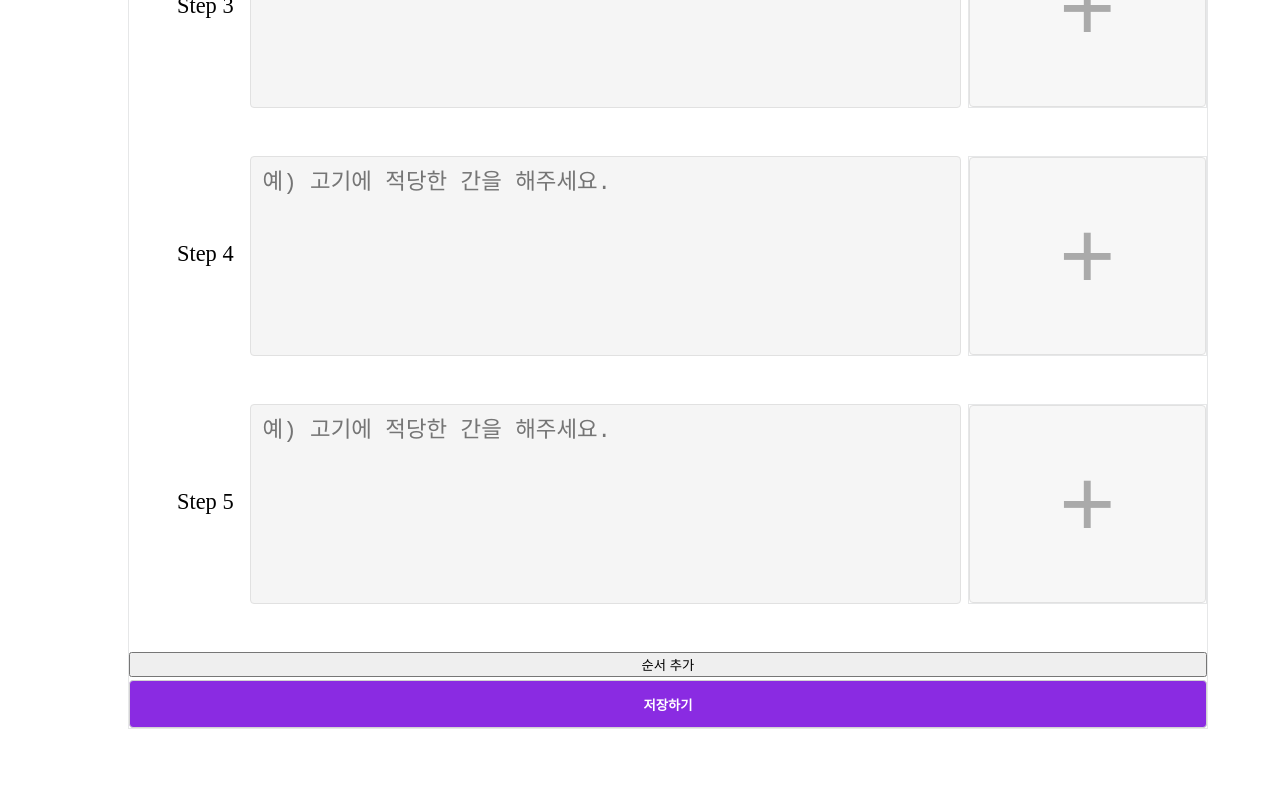
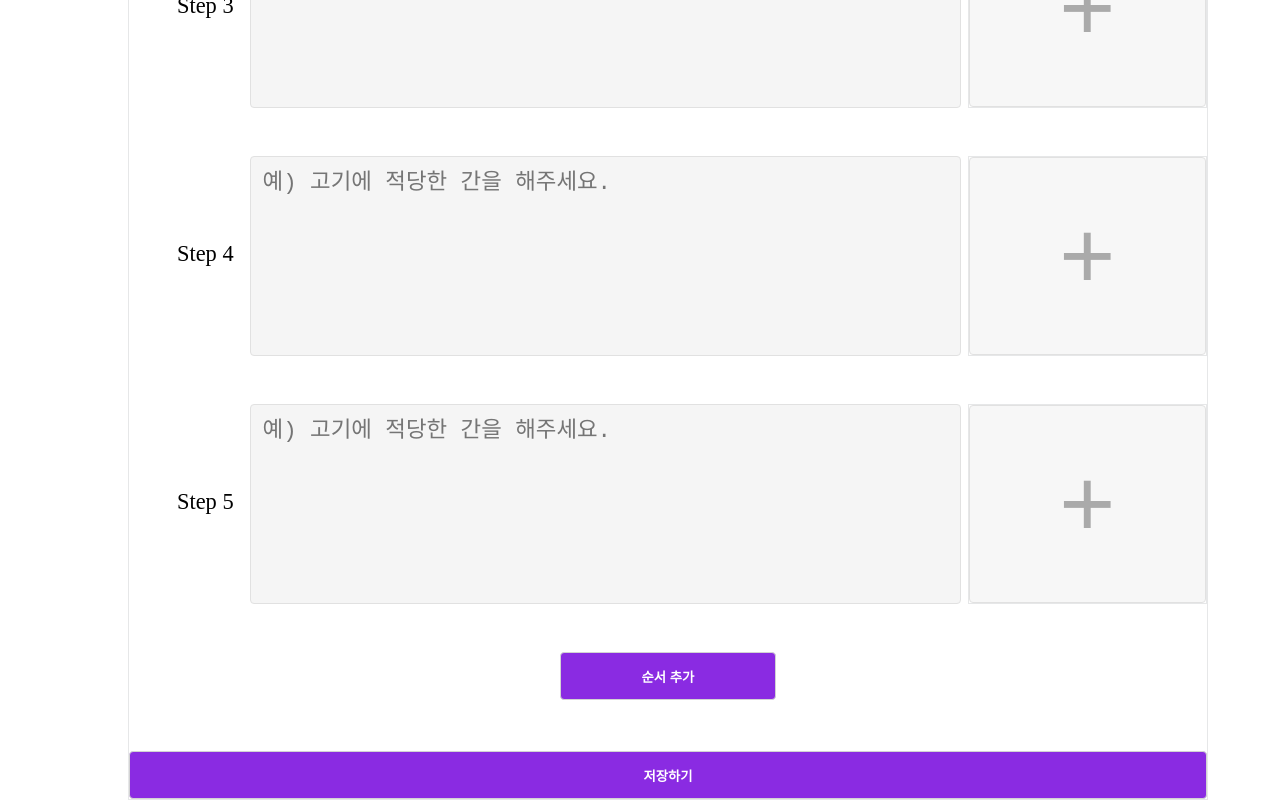
Before and after one commit to codestates/Homemade-client, a React (Create React App) app: page /postrecipe in a window 1280 px wide. Shown: the part 1491-2291 px from the top of the page. Before the commit the page ends 2220 px from the top, so only its background shows below. Built offline with nearby package versions, Linux system fonts and the light colour scheme.

Commit message:
[client]UPDATE add step function, add step button

```diff
--- a/src/compoments/SubmitRecipeForm.js
+++ b/src/compoments/SubmitRecipeForm.js
@@ -83,13 +83,13 @@ export default function SubmitRecipeForm({
               alt="test"
               src={previews.thumbnail}
             />
-            <PickImageButton
+            <PickImageBtn
               active={!previews.thumbnail}
               type="button"
               onClick={() => thumbnailRef.current.click()}
             >
               +
-            </PickImageButton>
+            </PickImageBtn>
             <Announcement active={!previews.thumbnail}>
               대표사진 등록하기
             </Announcement>
@@ -125,22 +125,22 @@ export default function SubmitRecipeForm({
                     alt={`step${step}`}
                     src={previews[`step${step}`]}
                   />
-                  <PickImageButton
-                    active={!previews[step]}
+                  <PickImageBtn
+                    active={!previews[`step${step}`]}
                     type="button"
                     onClick={() => stepRefs.current[i].click()}
                   >
                     +
-                  </PickImageButton>
+                  </PickImageBtn>
                 </ImageWrap>
               </RecipePreview>
             </StepWrap>
           );
         })}
       </RecipeSequence>
-      <button type="button" onClick={() => AddStep()}>
+      <AddStepBtn type="button" onClick={() => AddStep()}>
         순서 추가
-      </button>
+      </AddStepBtn>
       <RecipeSaveWrap>
         <SaveBtn type="button" onClick={handleUpload}>
           저장하기
@@ -276,7 +276,7 @@ const Preview = styled.img`
   `}
 `;
 
-const PickImageButton = styled.button`
+const PickImageBtn = styled.button`
   display: none;
   width: 100%;
   height: 100%;
@@ -328,6 +328,12 @@ const Announcement = styled.div`
     `
     display:block;
     margin-top: 2rem;
-  font-size: 1rem;
+    font-size: 1rem;
   `}
 `;
+
+const AddStepBtn = styled(SaveBtn)`
+  width: 20%;
+  margin: 0 auto;
+  margin-bottom: 3rem;
+`;
--- a/src/pages/SubmitRecipe.js
+++ b/src/pages/SubmitRecipe.js
@@ -1,6 +1,7 @@
 /* eslint-disable no-restricted-syntax */
 import React, { useState, useRef, useEffect } from "react";
 import PropTypes from "prop-types";
+// import axios from "axios";
 import SubmitRecipeForm from "../compoments/SubmitRecipeForm";
 
 export default function SubmitRecipe({ accessToken }) {
@@ -66,7 +67,8 @@ export default function SubmitRecipe({ accessToken }) {
   const handleUpload = async () => {
     const fd = new FormData();
     Object.keys(images).forEach(key => {
-      fd.append(key, images[key], "imgs");
+      console.log(key);
+      fd.append("imgs", images[key], key);
     });
     // images.forEach(obj => {
     //   fd.append("images", obj.image, obj.name);
@@ -93,8 +95,9 @@ export default function SubmitRecipe({ accessToken }) {
       console.log(`${pair[0]}, ${pair[1]}`);
     }
     console.log(content, accessToken);
-    // const response = await  axios.post('/', fd,  {headers: { 'Content-Type': 'multipart/form-data' }},);
-    // 서버에서 파일을 받아서 s3에 업로드 -> s3 업로드 url 를 리스폰스로 되돌려주는거죠.
+    // const response = await axios.post("/", fd, {
+    //   headers: { "Content-Type": "multipart/form-data" },
+    // });
     // const [thumbnail, ...rest] = response   url이 되돌아오고
     // rest.map((el.idx) => ({...el, order: idx}))
 
```
